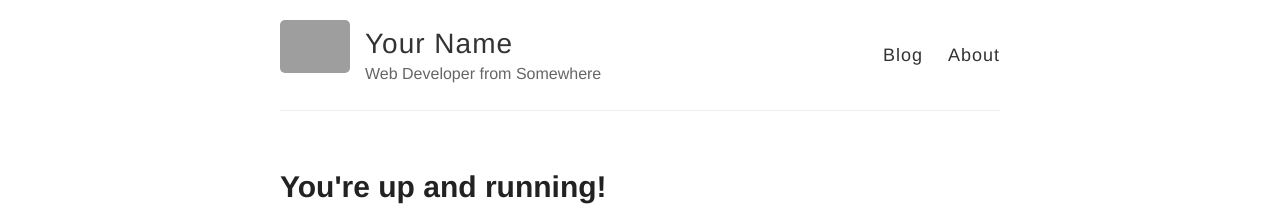
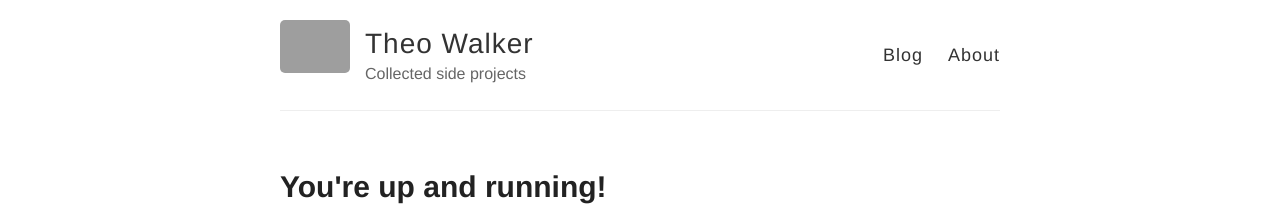
Before and after one commit to manimino/shoreofwonder.github.io, a Jekyll site: the page built from _posts/2014-3-3-Hello-World.md, in a window 1280 px wide. Shown: the top 222 px of the page. Built offline with Jekyll 4.4.1, drawn with Linux system fonts in a browser that asks for light colours; grey boxes are pictures that could not be loaded.

Commit message:
update yaml

```diff
--- a/_config.yml
+++ b/_config.yml
@@ -3,13 +3,13 @@
 #
 
 # Name of your site (displayed in the header)
-name: Your Name
+name: Theo Walker
 
 # Short bio or description (displayed in the header)
-description: Web Developer from Somewhere
+description: Collected side projects
 
 # URL of your avatar or profile pic (you could use your GitHub profile pic)
-avatar: https://raw.githubusercontent.com/barryclark/jekyll-now/master/images/jekyll-logo.png
+avatar: https://raw.githubusercontent.com/shoreofwonder/shoreofwonder.github.io/master/images/spider.png
 
 #
 # Flags below are optional
@@ -21,12 +21,12 @@ footer-links:
   email:
   facebook:
   flickr:
-  github: barryclark/jekyll-now
+  github: shoreofwonder
   instagram:
   linkedin:
   pinterest:
   rss: # just type anything here for a working RSS icon
-  twitter: jekyllrb
+  twitter: shoreofwonder
   stackoverflow: # your stackoverflow profile, e.g. "users/50476/bart-kiers"
   youtube: # channel/<your_long_string> or user/<user-name>
   googleplus: # anything in your profile username that comes after plus.google.com/
```
Also changed, not shown: images/spider.png (added).
